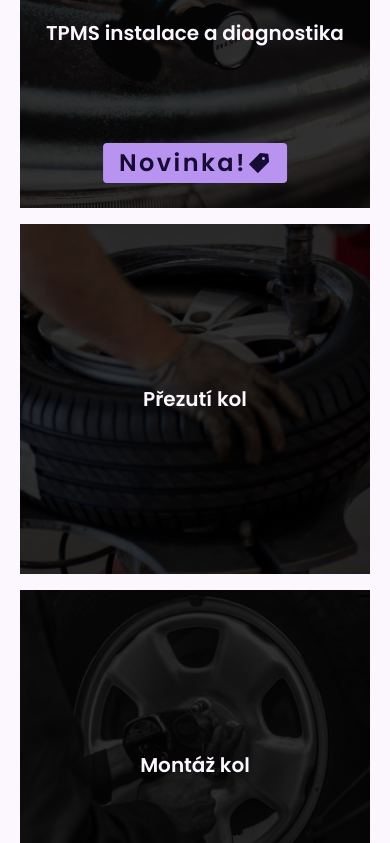
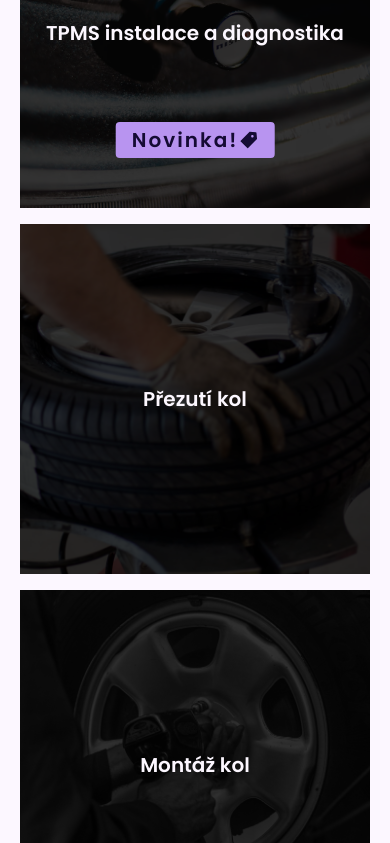
Before and after one commit to ton1czech/pneuservis-baudys, a React (Vite) app: page / in a window 390 px wide. Shown: the part 829-1672 px from the top of the page. Built offline with nearby package versions, Linux system fonts and the light colour scheme.

Commit message:
👌IMPROVE: novinka tag responsivnes

```diff
--- a/src/container/Services.jsx
+++ b/src/container/Services.jsx
@@ -25,7 +25,7 @@ const Item = ({ image, subheading, banner }) => (
         </h2>
       </div>
       {banner && (
-        <p className='absolute bottom-1/2 left-1/2 -translate-x-1/2 translate-y-[150px] flex items-center px-4 py-1 font-semibold text-2xl rounded text-dark tracking-widest bg-accent w-min'>
+        <p className='absolute bottom-1/2 left-1/2 -translate-x-1/2 translate-y-[125px] lg:translate-y-[150px] flex items-center px-4 py-1 font-semibold text-xl sm:text-2xl rounded text-dark tracking-widest bg-accent w-min'>
           Novinka!
           {<AiFillTag />}
         </p>
```
